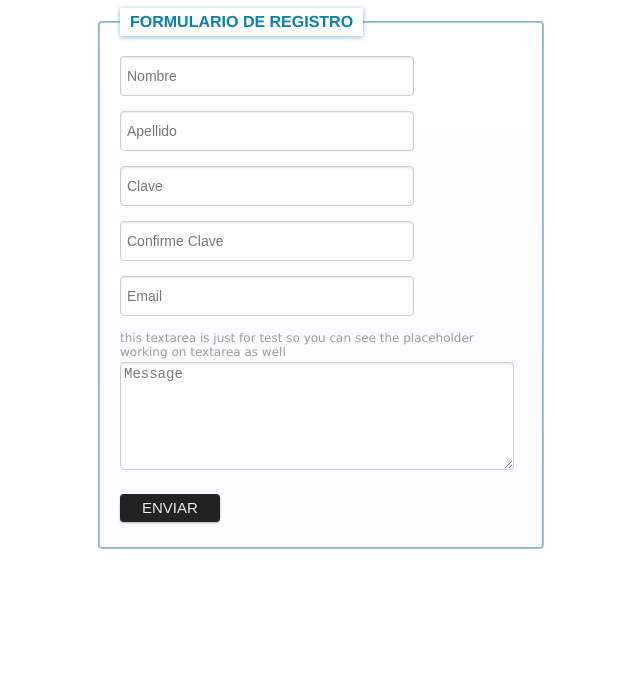
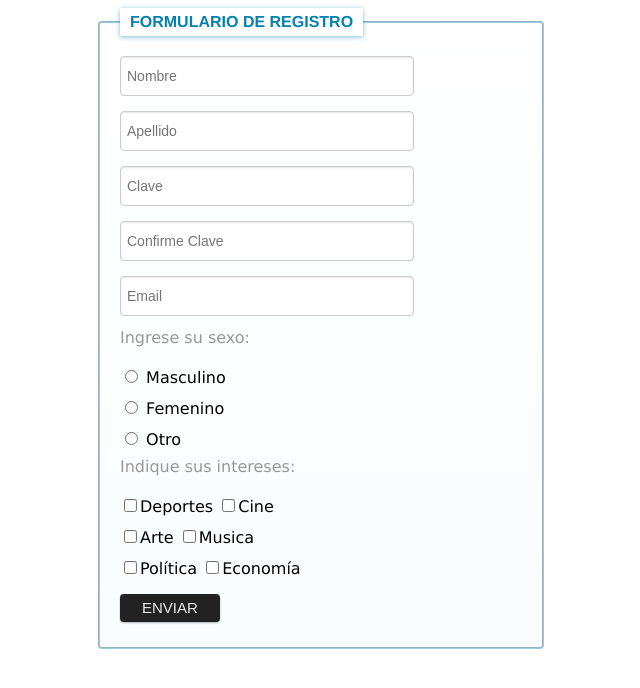
Before and after one commit to marcosmurcia92/Clase1_FormularioRegistro_UTNPROGIII, a plain HTML site: page index.html in a window 1280 px wide. Shown: the whole page, without its empty margins (319-959 px from the left). Drawn offline with Linux system fonts and the light colour scheme.

Commit message:
Radio + Check
Agregados controles de Radio buttons y checkboxes.
¿Como se tabula para tener dos columnas?

```diff
--- a/index.html
+++ b/index.html
@@ -112,6 +112,12 @@
         color:#999898;
         margin-bottom:3px;
     }
+    .medium {
+        line-height:14px;
+        font-size:16px;
+        color:#999898;
+        margin-bottom:3px;
+    }
 </style>
 <body>
     <div id="wrapper">
@@ -133,10 +139,30 @@
                 <div>
                     <input type="email" name="email" placeholder="Email"/>
                 </div>
-                <div>
+                <!-- <div>
                     <div class="small">this textarea is just for test so you can see the placeholder working on textarea as well</div>
                     <textarea name="message" placeholder="Message"></textarea>
+                </div>  -->
+                <div>
+                	<div class = "medium">Ingrese su sexo: </div><br>
+                	<form action="">
+					  <input type="radio" name="gender" value="male"> Masculino<br>
+					  <input type="radio" name="gender" value="female"> Femenino<br>
+					  <input type="radio" name="gender" value="other"> Otro
+					</form>
                 </div>
+                <div>
+                	<div class="medium">Indique sus intereses: </div><br>
+                	<form action="">
+					<input type="checkbox" name="vehicle" value="Bike">Deportes
+					<input type="checkbox" name="vehicle" value="Bike">Cine<br>
+					<input type="checkbox" name="vehicle" value="Bike">Arte
+					<input type="checkbox" name="vehicle" value="Bike">Musica<br>
+					<input type="checkbox" name="vehicle" value="Bike">Política
+					<input type="checkbox" name="vehicle" value="Car">Economía
+					</form>
+                </div>
+
                 <input type="submit" name="submit" value="ENVIAR"/>
             </fieldset>
         </form>
```
